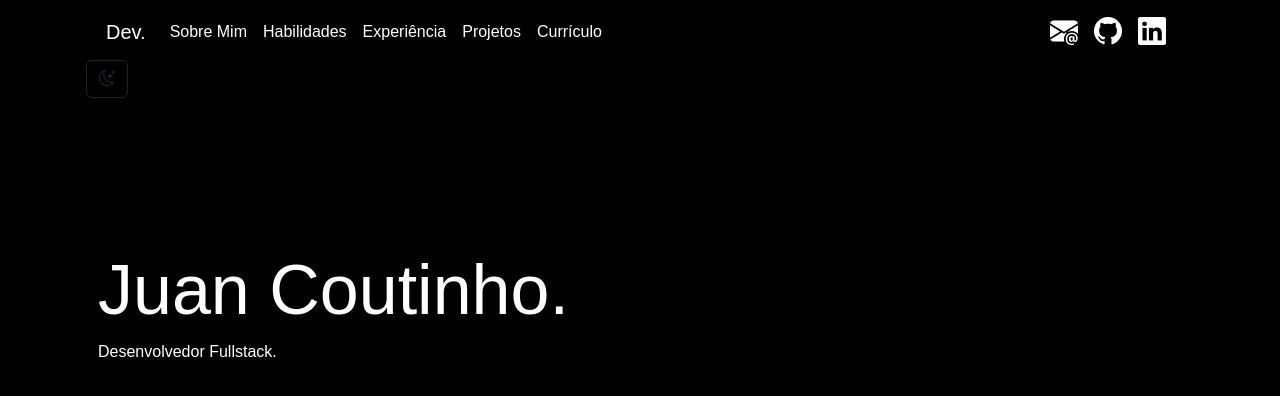
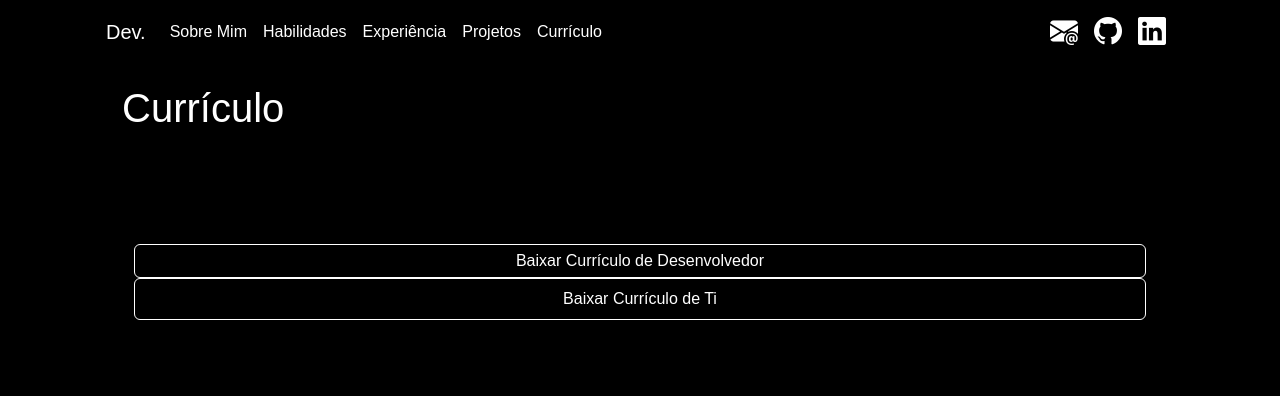
Before and after one commit to reddevx/juan-coutinho, a plain HTML site: page curriculo.html in a window 1280 px wide. Drawn offline with nearby package versions, Linux system fonts and the light colour scheme; a web font is replaced by a local one.

Commit message:
adição de botão de donwload de curriculo

```diff
--- a/curriculo.html
+++ b/curriculo.html
@@ -13,7 +13,6 @@
     <script src="https://cdn.jsdelivr.net/npm/bootstrap@5.3.2/dist/js/bootstrap.min.js"
         integrity="sha384-BBtl+eGJRgqQAUMxJ7pMwbEyER4l1g+O15P+16Ep7Q9Q+zqX6gSbd85u4mG4QzX+"
         crossorigin="anonymous"></script>
-    <script src="/script.js"></script>
     <link rel="stylesheet" href="style.css">
     <style>
         /* Estilos básicos para o efeito de máquina digitando */
@@ -27,6 +26,8 @@
             animation: typing 3s steps(20, end), blink-caret .75s step-end infinite;
             /* Animação */
         }
+
+
 
         @keyframes typing {
             from {
@@ -57,12 +58,10 @@
     </style>
 </head>
 
-<body class="bg-whitex
-">
-  <main class="container p-1 fade-in">
+<body class="bg-black">
+    <main class="container p-1">
 
-    <section id="home" class="container">
-
+        <section id="home" class="container fade-in">
 
             <nav class="navbar navbar-expand-lg p-2 bg-black">
                 <div class="container-fluid">
@@ -114,32 +113,20 @@
                   </div>
                 </div>
               </nav>
-                <button onclick="toggleDarkMode()" class="btn btn-outline-dark"><i class="bi bi-moon-stars"></i></button>
 
-      <div class="container">
-        <h1 class="text-white" id="animacao"></h1>
-        <p class="text-white">Desenvolvedor Fullstack.</p>
+
+            <section class="container">
+                <h1 class="p-4 text-white fade-in">Currículo</h1>
+                <p class="p-2 text-lead text-light">
+                  </p>
+                <div class="container p-5">
+                    <div class="row">
+                    <a id="donwload1"  class="btn btn-white nav-link link border border-white donwload p-1" href="Currículo-desenvolvedor.pdf" target="_blank">Baixar Currículo de Desenvolvedor</a>
+
+                    <a id="donwload2" class="btn btn-white nav-link link border border-white donwload p-2" href="Currículo-ti.pdf" target="_blank">Baixar Currículo de Ti</a>
                         </div>
+
             </section>
-  </main>
-  <script src="/static/script.js"></script>
-  <script>
-    const text = "Juan Coutinho.";
-    const typingElement = document.getElementById("animacao");
-
-    let index = 0;
-
-    function typeText() {
-      typingElement.textContent = text.slice(0, index);
-      index++;
-
-      if (index <= text.length) {
-        setTimeout(typeText, 100);
-      }
-    }
-
-    typeText();
-  </script>
 </body>
 
 </html>
```
Also changed, not shown: 2 other files. Lines whose indentation alone changed are shown as unchanged.
